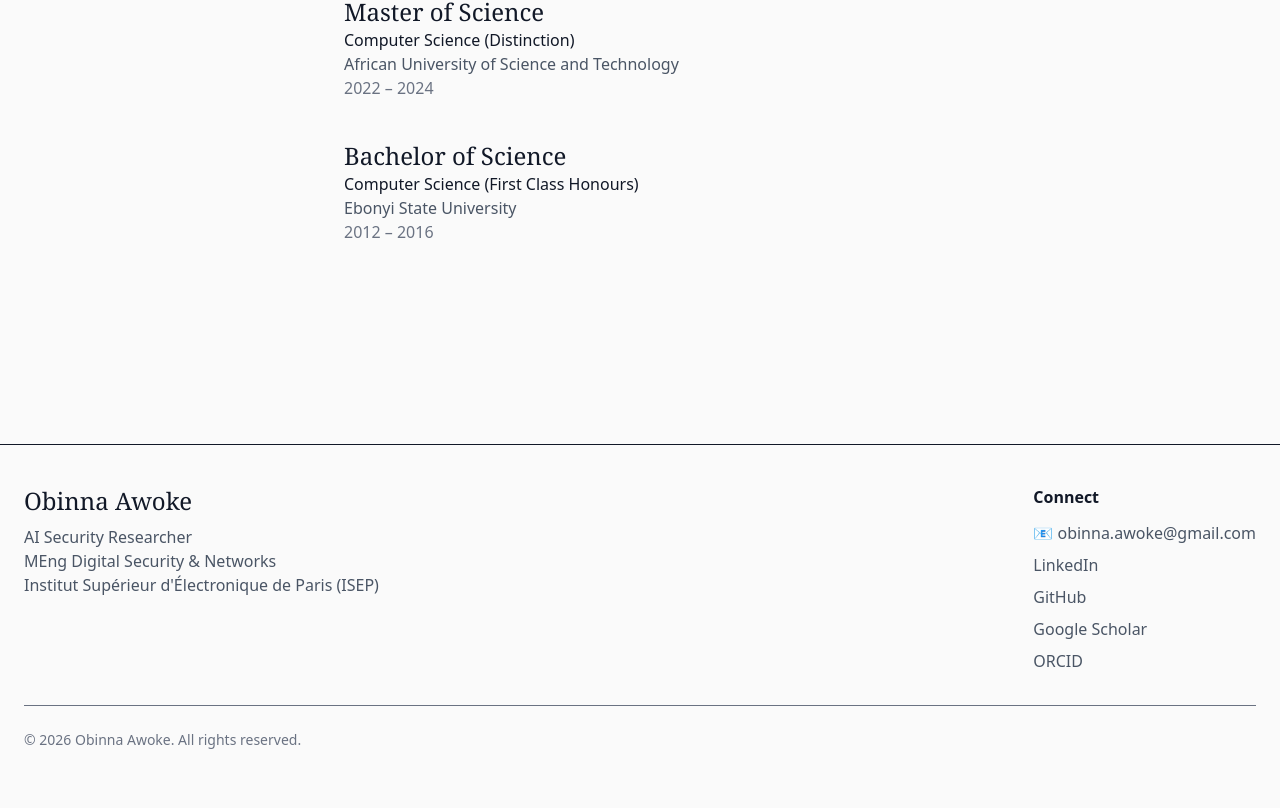
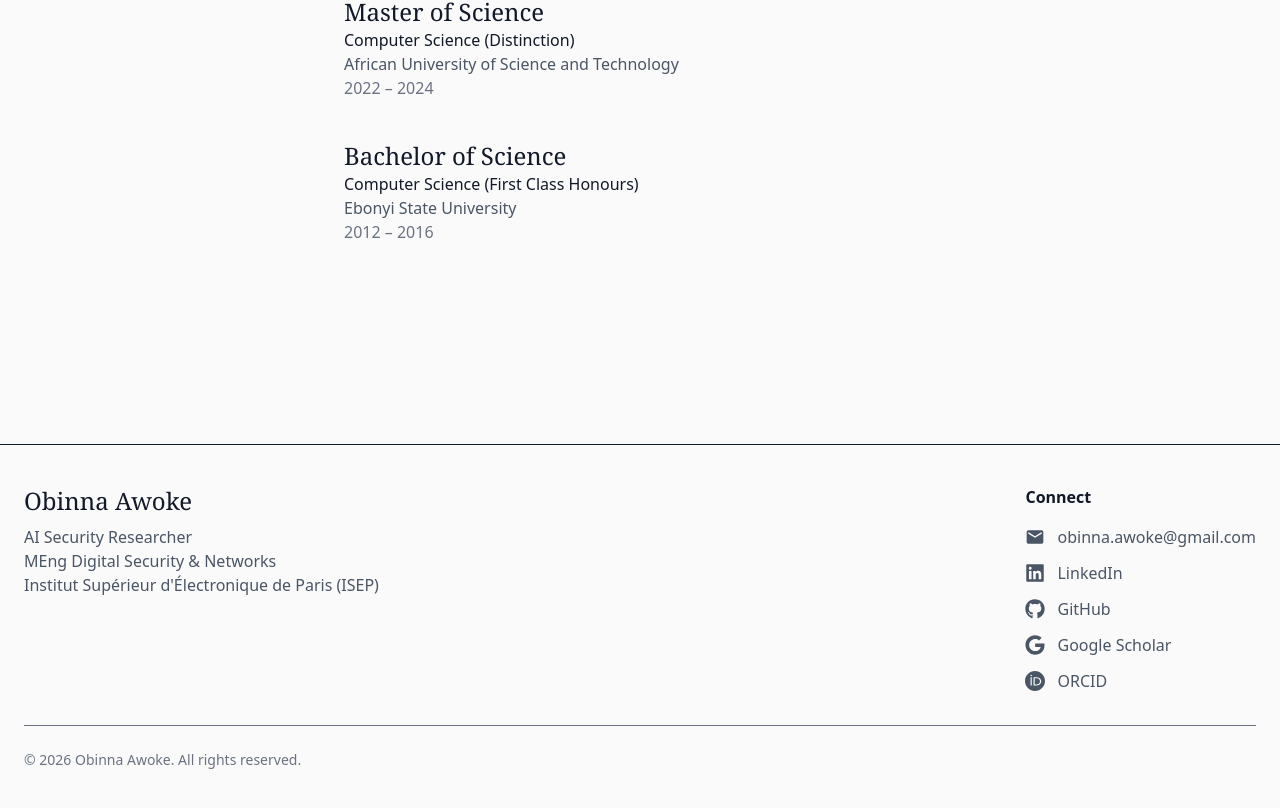
Before and after one commit to awokeo/obinna-website, a Next.js app: page / in a window 1280 px wide. Shown: the part 3371-4179 px from the top of the page. Built offline with nearby package versions, Linux system fonts and the light colour scheme.

Commit message:
Improved the footer page

```diff
--- a/components/Footer.tsx
+++ b/components/Footer.tsx
@@ -1,9 +1,18 @@
+import {
+  FaLinkedin,
+  FaGithub,
+  FaGoogle,
+} from "react-icons/fa";
+
+import { SiOrcid } from "react-icons/si";
+import { MdEmail } from "react-icons/md";
+
 export default function Footer() {
   return (
     <footer className="border-t mt-20">
       <div className="max-w-7xl mx-auto px-6 py-10">
 
-        <div className="flex flex-col md:flex-row justify-between gap-8">
+        <div className="flex flex-col md:flex-row justify-between gap-12">
 
           {/* Left */}
           <div>
@@ -26,50 +35,58 @@ export default function Footer() {
 
           {/* Right */}
           <div>
-            <h4 className="font-semibold mb-3">
+            <h4 className="font-semibold mb-4">
               Connect
             </h4>
 
-            <div className="space-y-2 text-gray-600">
+            <div className="space-y-3">
 
-              <p>
-                📧 obinna.awoke@gmail.com
-              </p>
+              <a
+                href="mailto:obinna.awoke@gmail.com"
+                className="flex items-center gap-3 text-gray-600 hover:text-red-700 transition"
+              >
+                <MdEmail size={20} />
+                <span>obinna.awoke@gmail.com</span>
+              </a>
 
               <a
                 href="https://www.linkedin.com/in/obinnakev"
                 target="_blank"
                 rel="noopener noreferrer"
-                className="block hover:text-red-700"
+                className="flex items-center gap-3 text-gray-600 hover:text-red-700 transition"
               >
-                LinkedIn
+                <FaLinkedin size={20} />
+                <span>LinkedIn</span>
               </a>
 
               <a
                 href="https://github.com/awokeo"
                 target="_blank"
                 rel="noopener noreferrer"
-                className="block hover:text-red-700"
+                className="flex items-center gap-3 text-gray-600 hover:text-red-700 transition"
               >
-                GitHub
+                <FaGithub size={20} />
+                <span>GitHub</span>
               </a>
 
               <a
                 href="https://scholar.google.com/citations?user=I-Ewzb4AAAAJ&hl=en"
                 target="_blank"
                 rel="noopener noreferrer"
-                className="block hover:text-red-700"
+                className="flex items-center gap-3 text-gray-600 hover:text-red-700 transition"
               >
-                Google Scholar
+                <FaGoogle size={20} />
+                <span>Google Scholar</span>
               </a>
 
               <a
                 href="https://orcid.org/0009-0004-6632-2384"
                 target="_blank"
                 rel="noopener noreferrer"
-                className="block hover:text-red-700"
+                className="flex items-center gap-3 text-gray-600 hover:text-red-700 transition"
               >
-                ORCID
+                <SiOrcid size={20} />
+                <span>ORCID</span>
               </a>
 
             </div>
```
